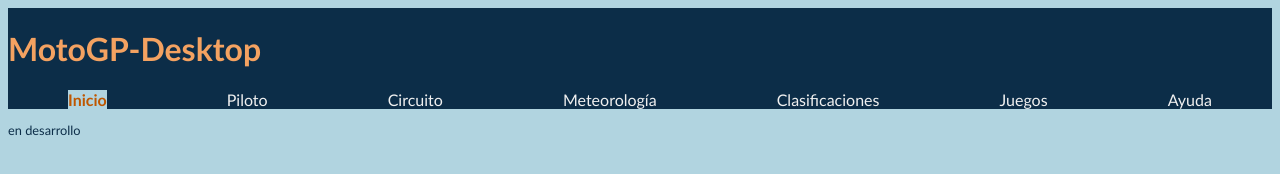
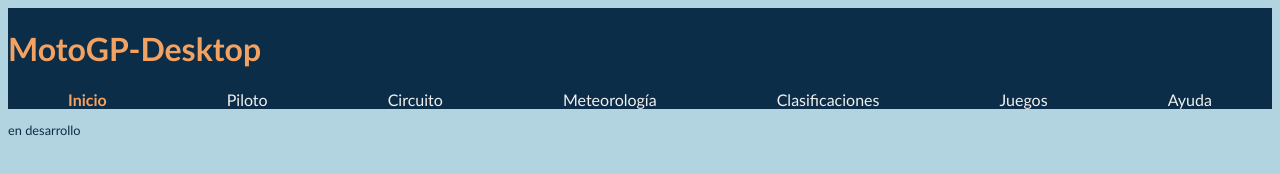
Before and after one commit to enxl/MotoGP-Desktop, a plain HTML site: page index.html in a window 1280 px wide. Drawn offline with Linux system fonts and the light colour scheme.

Commit message:
Cambio color header

```diff
--- a/estilo/estilo.css
+++ b/estilo/estilo.css
@@ -47,8 +47,8 @@ header a {
 
 /* Especificidad -> 010 */
 .active {
-    color: #BF5700;
-    background-color: #B1D4E0;
+    color: #F4A261;
+    /* Color de fondo se hereda de header */
     font-weight: bold;
 }
 
```
